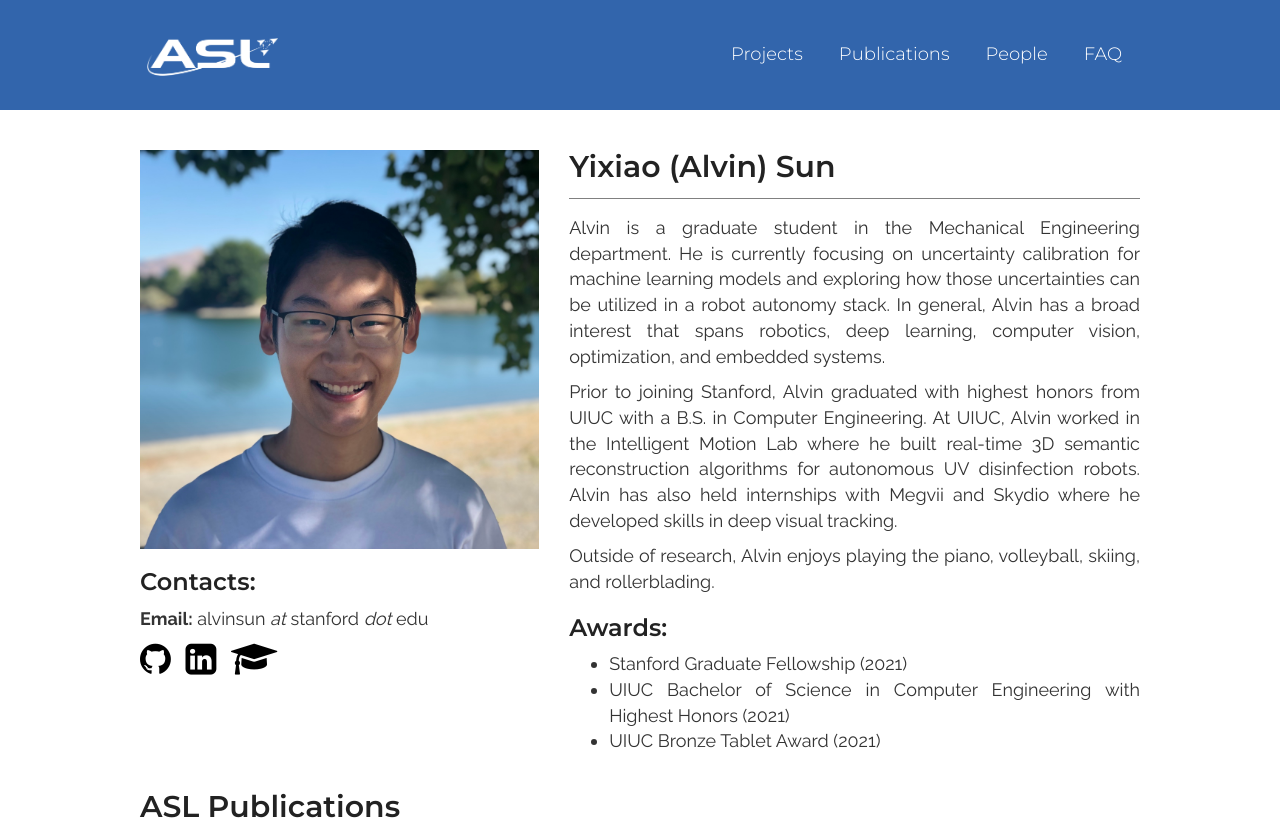
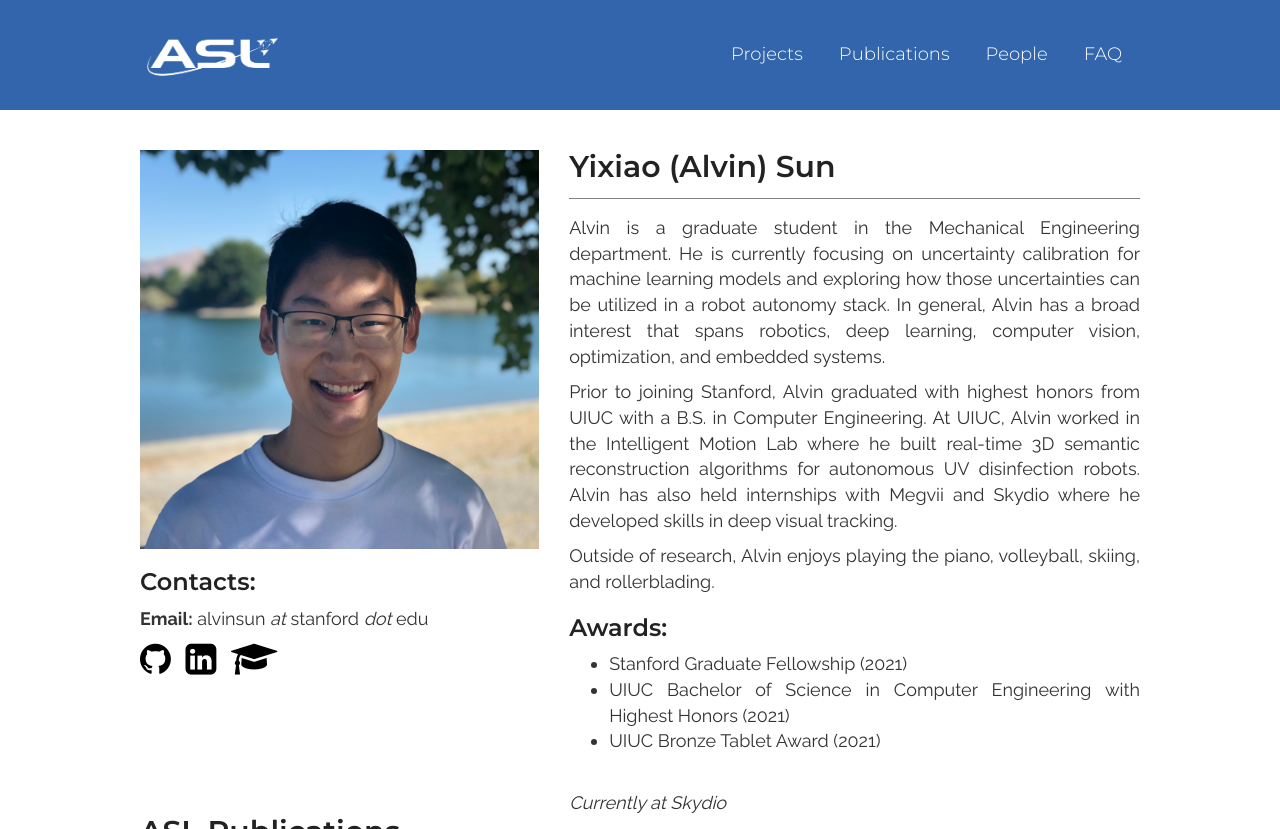
Before and after one commit to StanfordASL/StanfordASL.github.io, a Jekyll site: the page built from _people/alvin-sun.markdown, in a window 1280 px wide, cut to the strip 0-829 px from the top of the page. Built offline with Jekyll 4.4.1, drawn with Linux system fonts in a browser that asks for light colours.

Commit message:
Update alvin-sun.markdown

```diff
--- a/_people/alvin-sun.markdown
+++ b/_people/alvin-sun.markdown
@@ -3,8 +3,9 @@
 title:  "Yixiao (Alvin) Sun"
 last:   "Sun"
 date:   2022-03-31 00:00:00 -0700
-position: phd
+position: alumni
 excerpt: "Uncertainty calibration for deep models"
+current: "Skydio"
 img: AlvinSun.jpg
 email: alvinsun@stanford.edu
 github: alvinsunyixiao
```
